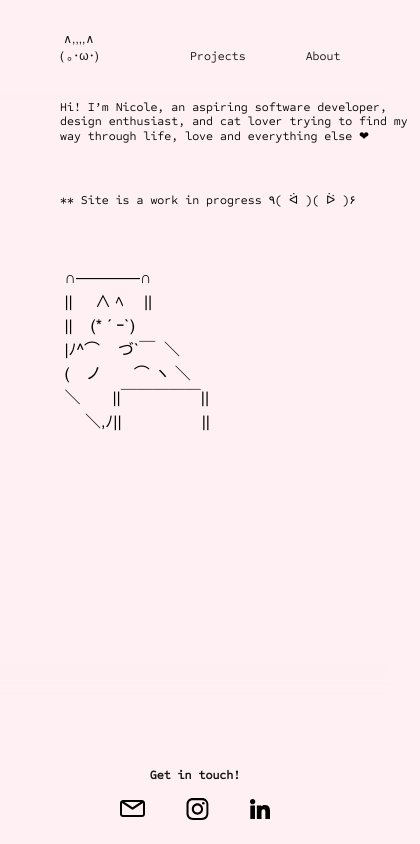
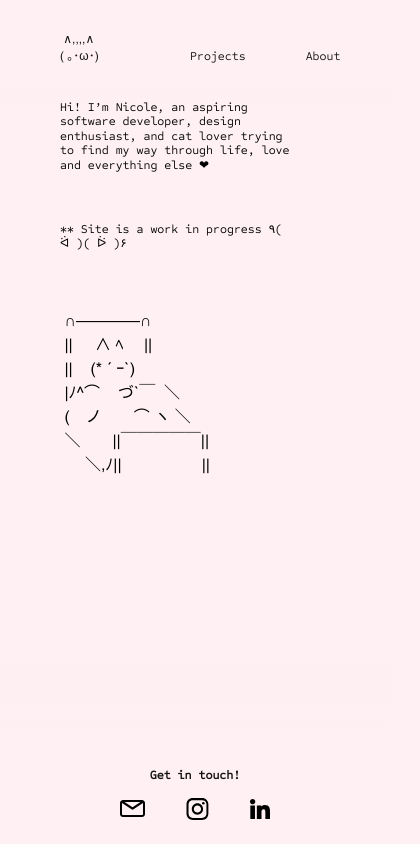
Before and after one commit to nisu75/nisu75.github.io, a React (Create React App) app: page / in a window 390 px wide. Shown: the whole page, 420 px wide, since content can reach past the window. Built offline with nearby package versions, Linux system fonts and the light colour scheme.

Commit message:
fix text spacing for small width screen

```diff
--- a/src/pages/Home.css
+++ b/src/pages/Home.css
@@ -38,12 +38,17 @@
     font-size: 16px;
     padding-left: 80px;
     padding-top: 70px;
+    user-select: none;
 }
 
 /* small screen size - shows cat under text */
 @media only screen and (max-width: 740px) {
     .home{
         flex-direction: column;
+    }
+
+    .text{
+        width: 60% !important;
     }
 
     .cat{
--- a/src/pages/Stylesheet.css
+++ b/src/pages/Stylesheet.css
@@ -13,7 +13,7 @@
     font-style: normal;
     margin-left: 60px;
     margin-top: 100px;
-    margin-right: 60px;
+    margin-right: 70px;
     width: 360px;
     text-align: left;
     line-height: 1.2;
```
